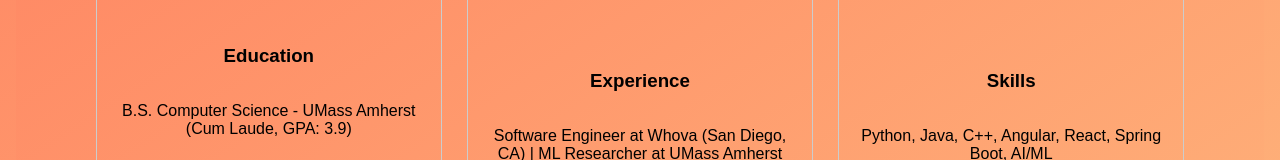
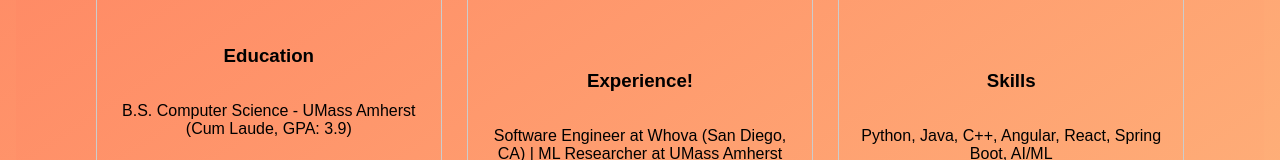
Before and after one commit to kartik-soni1707/my-personal-website, an Angular app: page /about in a window 1280 px wide. Shown: the part 466-626 px from the top of the page. Built offline with nearby package versions, Linux system fonts and the light colour scheme.

Commit message:
rver this

```diff
--- a/src/app/components/about/about.component.html
+++ b/src/app/components/about/about.component.html
@@ -10,7 +10,7 @@
     </div>
     <div>
         <i class="fas fa-briefcase"></i>
-        <h3>Experience</h3>
+        <h3>Experience!</h3>
         <p>Software Engineer at Whova (San Diego, CA) | ML Researcher at UMass Amherst</p>
     </div>
     <div>
```
